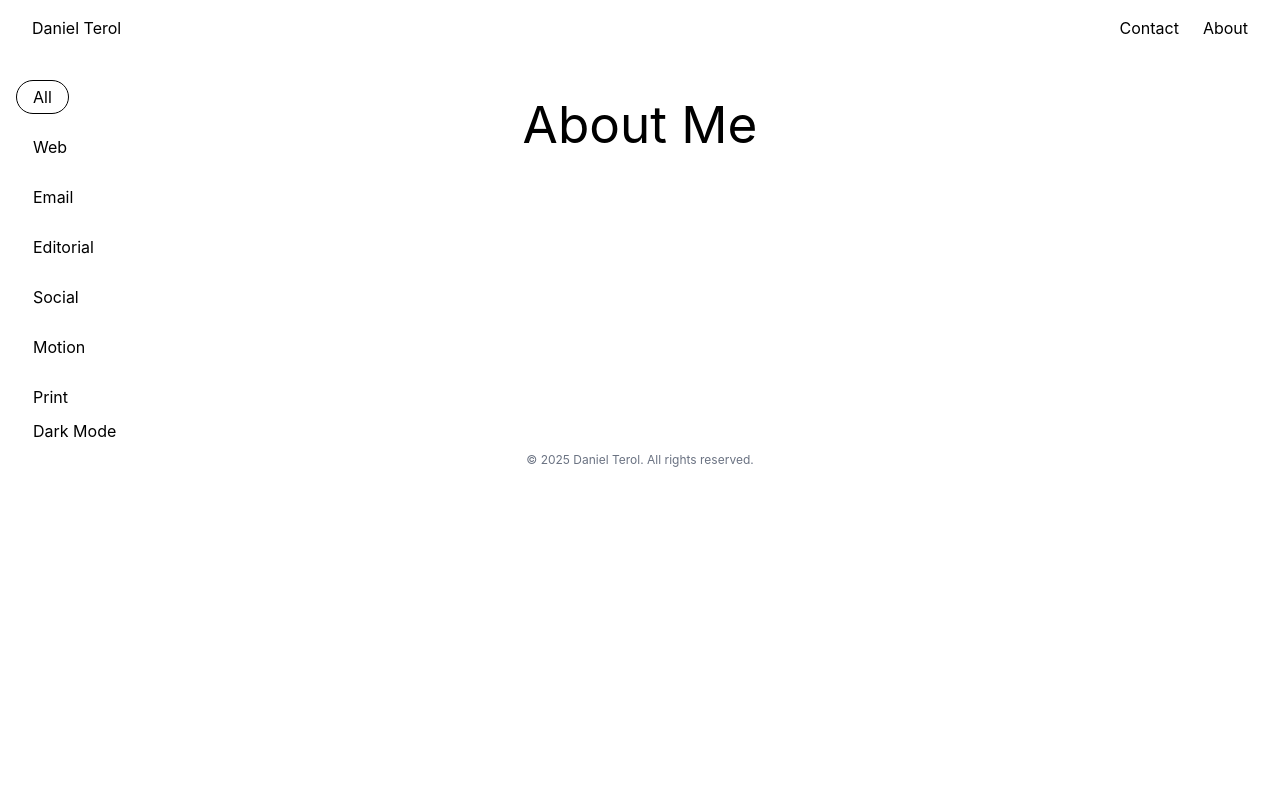
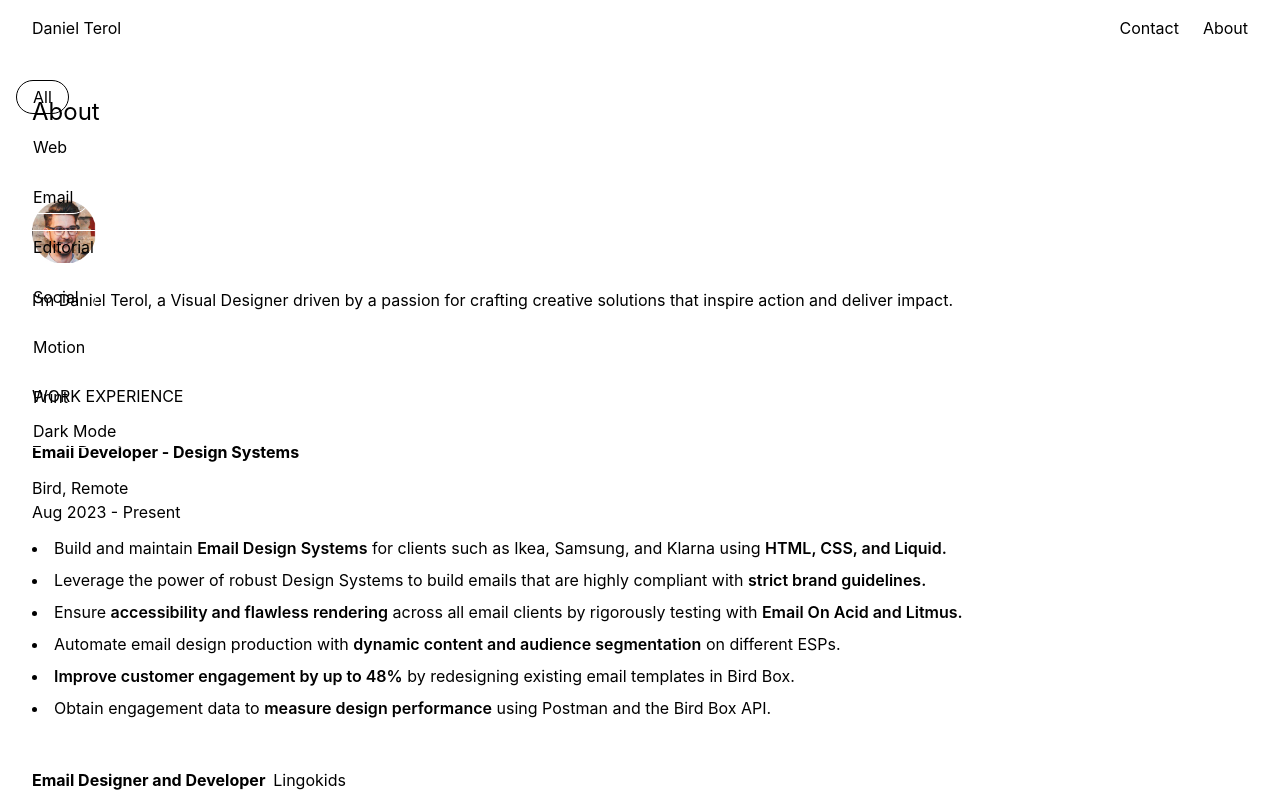
Before and after one commit to Detege/DtPortfolio2025, a React (Vite) app: page /about in a window 1280 px wide. Built offline with nearby package versions, Linux system fonts and the light colour scheme.

Commit message:
create About page

```diff
--- a/src/App.tsx
+++ b/src/App.tsx
@@ -41,7 +41,7 @@ function App() {
 
           {/* Main content area: scrolls while sidebar stays fixed */}
           <main className="flex-1 p-8">
-            <div className="max-w-7xl mx-auto text-center text-black dark:text-white">
+            <div className="max-w-7xl mx-auto">
               <Routes>
                 <Route path="/" element={<Intro />} />
                 <Route
--- a/src/components/Footer.tsx
+++ b/src/components/Footer.tsx
@@ -1,6 +1,6 @@
 function Footer() {
   return (
-    <footer className="w-full text-center pt-75 pb-4 text-xs text-gray-500 dark:text-gray-400">
+    <footer className="w-full grow text-center pt-75 pb-4 text-xs text-gray-500 dark:text-gray-400">
       © {new Date().getFullYear()} Daniel Terol. All rights reserved.
     </footer>
   );
--- /dev/null
+++ b/src/copy/Experiences.json
@@ -0,0 +1,114 @@
+[
+  {
+    "id": 1,
+    "title": "Email Developer - Design Systems",
+    "company": "Bird",
+    "location": "Remote",
+    "period": "Aug 2023 - Present",
+    "details": [
+      [
+        { "text": "Build and maintain ", "bold": false },
+        { "text": "Email Design Systems", "bold": true },
+        { "text": " for clients such as Ikea, Samsung, and Klarna using ", "bold": false },
+        { "text": "HTML, CSS, and Liquid.", "bold": true }
+      ],
+      [
+        { "text": "Leverage the power of robust Design Systems to build emails that are highly compliant with ", "bold": false },
+        { "text": "strict brand guidelines.", "bold": true }
+      ],
+      [
+        { "text": "Ensure ", "bold": false },
+        { "text": "accessibility and flawless rendering", "bold": true },
+        { "text": " across all email clients by rigorously testing with ", "bold": false },
+        { "text": "Email On Acid and Litmus.", "bold": true }
+      ],
+      [
+        { "text": "Automate email design production with ", "bold": false },
+        { "text": "dynamic content and audience segmentation", "bold": true },
+        { "text": " on different ESPs.", "bold": false }
+      ],
+      [
+        { "text": "Improve customer engagement by up to 48%", "bold": true },
+        { "text": " by redesigning existing email templates in Bird Box.", "bold": false }
+      ],
+      [
+        { "text": "Obtain engagement data to ", "bold": false },
+        { "text": "measure design performance", "bold": true },
+        { "text": " using Postman and the Bird Box API.", "bold": false }
+      ]
+    ]
+  },
+  {
+    "id": 2,
+    "title": "Email Designer and Developer",
+    "company": "Lingokids",
+    "location": "Freelance",
+    "period": "Oct 2022 - Mar 2024",
+    "details": [
+      [
+        { "text": "Revamp the designs of different email streams to elevate Lingokids’ messaging on a highly competitive market.", "bold": false }
+      ],
+      [
+        { "text": "Reduce email ", "bold": false },
+        { "text": "production time by 30%", "bold": true },
+        { "text": " by building HTML templates and designing a ", "bold": false },
+        { "text": "streamlined QA process.", "bold": true }
+      ],
+      [
+        { "text": "Ensure high-quality, accessible email campaigns through testing with Braze’s Inbox Vision.", "bold": false }
+      ]
+    ]
+  },
+  {
+    "id": 3,
+    "title": "Digital Designer",
+    "company": "Atomic.ie",
+    "location": "",
+    "period": "May 2021 - Oct 2022",
+    "details": [
+      [
+        { "text": "Work on a wide variety of creative projects for high-profile clients like ", "bold": false },
+        { "text": "Salesforce, Meta, Intercom, Intel, Tableau and Enterprise Ireland", "bold": true },
+        { "text": " among others.", "bold": false }
+      ],
+      [
+        { "text": "Create motion graphics pieces with ", "bold": false },
+        { "text": "After Effects", "bold": true },
+        { "text": " in collaboration with the agency’s videographer for different video projects.", "bold": false }
+      ],
+      [
+        { "text": "Create ", "bold": false },
+        { "text": "editorial designs", "bold": true },
+        { "text": " of great detail and complexity following very strict brand guidelines.", "bold": false }
+      ]
+    ]
+  },
+  {
+    "id": 4,
+    "title": "Graphic Designer",
+    "company": "Indeed.com",
+    "location": "",
+    "period": "Feb 2017 - Feb 2021",
+    "details": [
+      [
+        { "text": "Work on cross-discipline design projects from ", "bold": false },
+        { "text": "direct mail to large format corporeal design", "bold": true },
+        { "text": " including ", "bold": false },
+        { "text": "social media", "bold": true },
+        { "text": " and ", "bold": false },
+        { "text": "online display static and animated", "bold": true },
+        { "text": " advertising pieces.", "bold": false }
+      ],
+      [
+        { "text": "Write JavaScript programs to ", "bold": false },
+        { "text": "automate production of marketing assets,", "bold": true },
+        { "text": " including print materials, digital PDFs and localisation of video advertising.", "bold": false }
+      ],
+      [
+        { "text": "Optimise social media campaign audiences and creative pieces ", "bold": false },
+        { "text": "reducing advertising spending by $1M", "bold": true },
+        { "text": " over a year.", "bold": false }
+      ]
+    ]
+  }
+]
--- a/src/index.css
+++ b/src/index.css
@@ -21,8 +21,3 @@ body {
   min-width: 320px;
   min-height: 100vh;
 }
-
-h1 {
-  font-size: 3.2em;
-  line-height: 1.1;
-}
--- a/src/pages/About.tsx
+++ b/src/pages/About.tsx
@@ -1,5 +1,80 @@
-function About() {
-  return <h1>About Me</h1>;
+import { useState } from "react";
+import experiences from "../copy/Experiences.json";
+
+export default function About() {
+  const [expandedIds, setExpandedIds] = useState<number[]>([experiences[0].id]); // First item expanded by default
+
+  function toggleExpand(id: number) {
+    setExpandedIds((prev) =>
+      prev.includes(id) ? prev.filter((item) => item !== id) : [...prev, id]
+    ); // Add/remove id from array
+  }
+
+  return (
+    <div className="flex flex-col space-y-18 text-left text-black dark:text-white">
+      <h1 className="text-2xl">About</h1>
+
+      <div className="space-y-6">
+        <img src="/src/images/Avatar.jpg" className="size-16" />
+        <p>
+          I’m Daniel Terol, a Visual Designer driven by a passion for crafting
+          creative solutions that inspire action and deliver impact.
+        </p>
+      </div>
+
+      <div className="space-y-8">
+        <h2 className="uppercase">Work Experience</h2>
+
+        {experiences.map((exp) => (
+          <div key={exp.id} className="space-y-3 pb-4">
+            {expandedIds.includes(exp.id) ? (
+              // Expanded view
+              <div className="space-y-3">
+                <button
+                  onClick={() => toggleExpand(exp.id)}
+                  className="text-left w-full cursor-pointer hover:text-neutral-500"
+                >
+                  <h3 className="font-bold">{exp.title}</h3>
+                </button>
+                <p>
+                  {exp.company}, {exp.location}
+                  <br />
+                  {exp.period}
+                </p>
+                <ul className="list-disc list-inside space-y-2">
+                  {exp.details.map((sentence, index) => (
+                    <li key={index}>
+                      {sentence.map((segment, i) =>
+                        segment.bold ? (
+                          <strong key={i} className="font-semibold">
+                            {segment.text}
+                          </strong>
+                        ) : (
+                          <span key={i}>{segment.text}</span>
+                        )
+                      )}
+                    </li>
+                  ))}
+                </ul>
+              </div>
+            ) : (
+              // Collapsed view
+              <div className="space-y-2">
+                <h3 className="font-bold">
+                  {exp.title}{" "}
+                  <span className="font-normal pl-1">{exp.company}</span>
+                </h3>
+                <button
+                  onClick={() => toggleExpand(exp.id)}
+                  className="underline text-sm"
+                >
+                  See experience
+                </button>
+              </div>
+            )}
+          </div>
+        ))}
+      </div>
+    </div>
+  );
 }
-
-export default About;
```
Also changed, not shown: src/images/Avatar.jpg (added).
